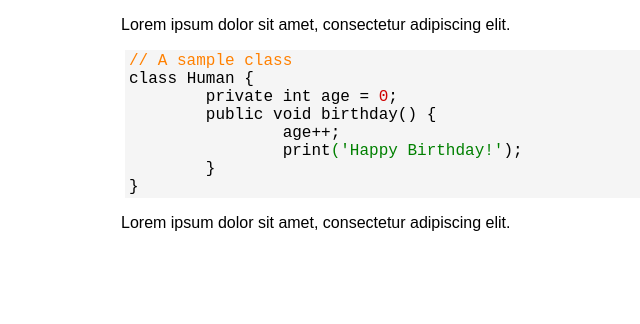
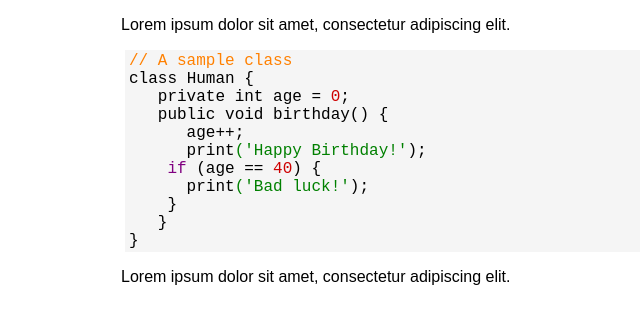
Before and after one commit to aramk/crayon.js, a plain HTML site: page index.html in a window 1280 px wide. Shown: the whole page, without its empty margins (119-759 px from the left). Drawn offline with Linux system fonts and the light colour scheme.

Commit message:
Indentation

```diff
--- a/index.html
+++ b/index.html
@@ -40,6 +40,9 @@ class Human {
 	public void birthday() {
 		age++;
 		print('Happy Birthday!');
+    if (age == 40) {
+      print('Bad luck!');
+    }
 	}
 }
 </pre>
--- a/langs/default.js
+++ b/langs/default.js
@@ -11,7 +11,8 @@ define(function () {
       preprocessor: /(#.*?$)/,
       tag: null,
       string: /([^\\]|^)(["']).*?\1\2/, // TODO this matches the first character, we should ignore it,
-      keyword: null,
+      // TODO provide array function for this
+      keyword: /\b(enddeclare|endforeach|endswitch|continue|endwhile|foreach|finally|default|elseif|endfor|return|switch|assert|break|catch|endif|throw|while|then|case|else|goto|each|and|for|try|use|xor|and|not|end|as|do|if|or|in|is|to)\b/,
       statement: null, // TODO
       reserved: null,
       type: null,
@@ -26,7 +27,6 @@ define(function () {
     cssPrefix: 'crayon', // TODO repeat of pluginId in defaults, load from there?
     // Stores a list of the elements used during compilation. The order allows us to determine which group was matched.
     _elementsArray: null,
-    functions: { // TODO remove key?
     compile: function (me) { // TODO remove me arg
       var regexStr = '';
       me._elementsArray = [];
@@ -38,8 +38,8 @@ define(function () {
           me._elementsArray.push(id);
           elem = elem.toString();
           elem = elem.substring(1, elem.length - 1);
-            elem = me.functions.expandBackrefs(elem);
-            elem = me.functions.removeGroups(elem);
+          elem = me.expandBackrefs(elem);
+          elem = me.removeGroups(elem);
           regexStr += '(' + elem + ')|';
         }
       }
@@ -51,6 +51,23 @@ define(function () {
       }
       console.error('regexStr', regexStr, new RegExp(regexStr, 'gmi'));
       return new RegExp(regexStr, 'gmi');
+    },
+    spacesInTabString: function () {
+      return new Array(this.spacesInTab).join(' ');
+    },
+    convertTabs: function (value) {
+      return value.replace(/\t/g, this.spacesInTabString());
+    },
+    convertSpaces: function (value) {
+      return value.replace(this.spacesInTabString(), '\\t');
+    },
+    preTransform: function (value) {
+      if (this.indent == 'spaces') {
+        value = this.convertTabs(value);
+      } else if (this.indent == 'tabs') {
+        value = this.convertSpaces(value);
+      }
+      return value;
     },
     // TODO use better name for value variable
     transform: function (matchValue, args) {
@@ -117,7 +134,6 @@ define(function () {
       // TODO convert "(?<!a)b" -> "[^a]b" but only works for a single character
       // TODO see http://stackoverflow.com/questions/641407/javascript-negative-lookbehind-equivalent
     }
-    }
   };
   return lang;
 });
--- a/src/Crayon.js
+++ b/src/Crayon.js
@@ -25,7 +25,7 @@ define([
       init: function (options) {
         this.options = options;
         this._cache = {};
-        this._cache[options.defaultLangId] = defaultLang;
+        this.addToCache(options.defaultLangId, defaultLang);
       },
 
       get: function (id) {
@@ -39,7 +39,7 @@ define([
           // TODO use require() instead
           $.getScript(id)
               .done(function (lang) {
-                me._cache[id] = lang;
+                me.addToCache(id, lang);
                 lang._compiled = null;
                 df.resolve(lang);
               }).fail(function () {
@@ -49,13 +49,18 @@ define([
         return df;
       },
 
+      addToCache: function (id, lang) {
+        this._cache[id] = lang;
+        $.extend(lang, this.options.lang);
+      },
+
       compile: function (id, options) {
         var me = this;
         var df = $.Deferred();
         id = id || options.defaultLangId;
         this.get(id).then(function (lang) {
           if (!lang._compiled) {
-            lang._compiled = lang.functions.compile(lang);
+            lang._compiled = lang.compile(lang);
           }
           df.resolve(lang, lang._compiled);
         });
@@ -67,6 +72,7 @@ define([
     themes: {
       _cache: null,
       init: function (options) {
+        // TODO refactor this with the languages
         this.options = options;
         this._cache = {};
         // Default theme is assumed to be bundled.
@@ -131,6 +137,7 @@ define([
     compile: function (value, atts) {
       var output = '';
       this.langs.compile(atts.lang, this.options).then(function (lang, regex) {
+        value = lang.preTransform(value);
         console.error('lang', lang, regex, value);
         // TODO refactor this into a single place and avoid infinite loops
         var matches;
@@ -139,7 +146,7 @@ define([
         // TODO possible to replace with string.match()?
         while ((matches = regex.exec(value)) != null) {
           // TODO better to avoid linear search...
-          var matchIndex = lang.functions.getMatchIndex(matches);
+          var matchIndex = lang.getMatchIndex(matches);
           if (matchIndex !== null) {
             var element = lang._elementsArray[matchIndex - 1];
             console.error('match', matches, matchIndex, element);
@@ -149,7 +156,7 @@ define([
             output += value.slice(origIndex, matches.index);
             origIndex = matches.index + matchValue.length;
             // Delegate transformation to language.
-            output += lang.functions.transform(matchValue, {
+            output += lang.transform(matchValue, {
               element: element,
               value: value,
               regex: regex,
--- a/src/defaults.js
+++ b/src/defaults.js
@@ -2,6 +2,7 @@ define([
   'jquery'
 ], function ($) {
   return {
+    // Strings
     pluginId: 'crayon',
     selector: 'pre',
     baseURL: '',
@@ -9,10 +10,16 @@ define([
     defaultThemeId: 'classic',
     themeDir: 'themes',
     attrSelector: 'data-crayon',
+    // Regex
     // TODO must include global modifier, else infinite loop
     reAttr: /(\w+\s*):(\s*[^;]+)/g,
-    // TODO collect regex in a single namespace?
-    reLookbehind: '',
+    // Override this object to mixin properties into the language.
+    lang: {
+      // Accepts 'spaces', 'tabs' or null to prevent transforming.
+      indent: 'spaces',
+      spacesInTab: 4
+    },
+    // Methods
     attrParser: function (attStr) {
       var match, atts = {};
       while ((match = this.reAttr.exec(attStr)) != null) {
```
Lines whose indentation alone changed are shown as unchanged.
